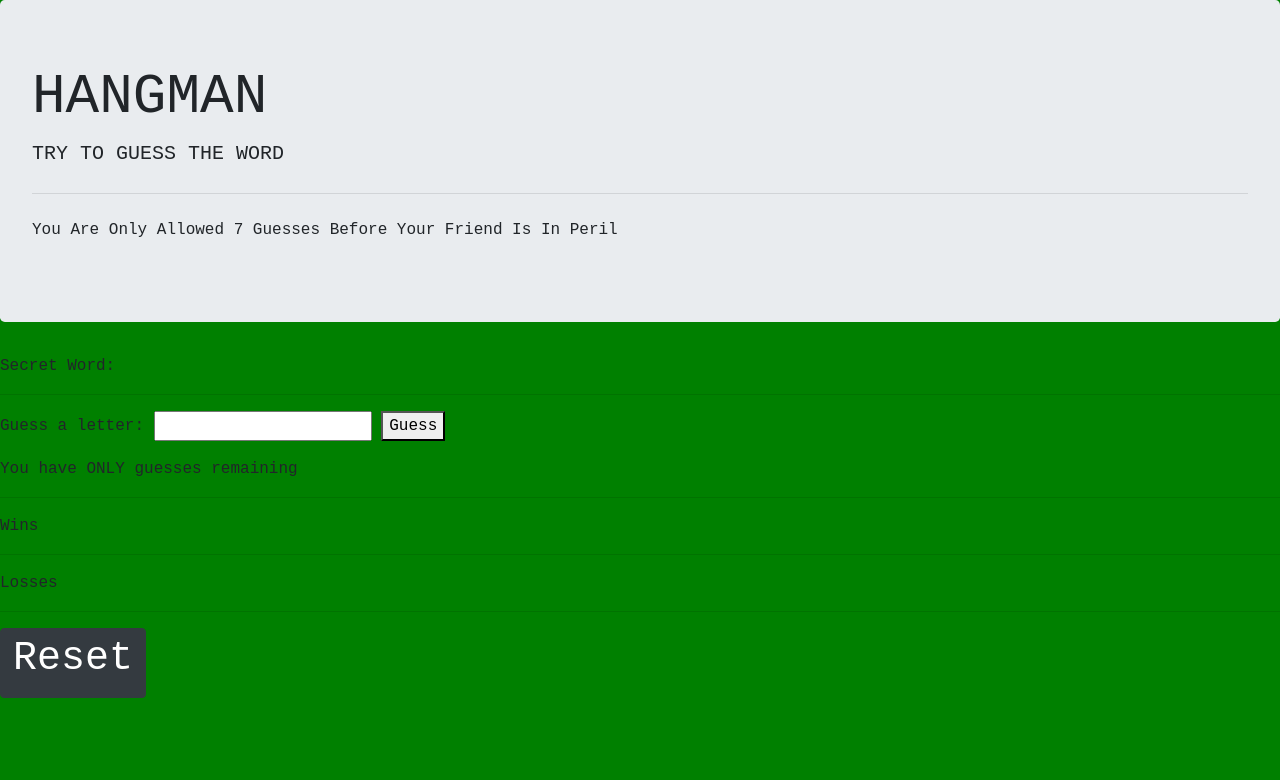
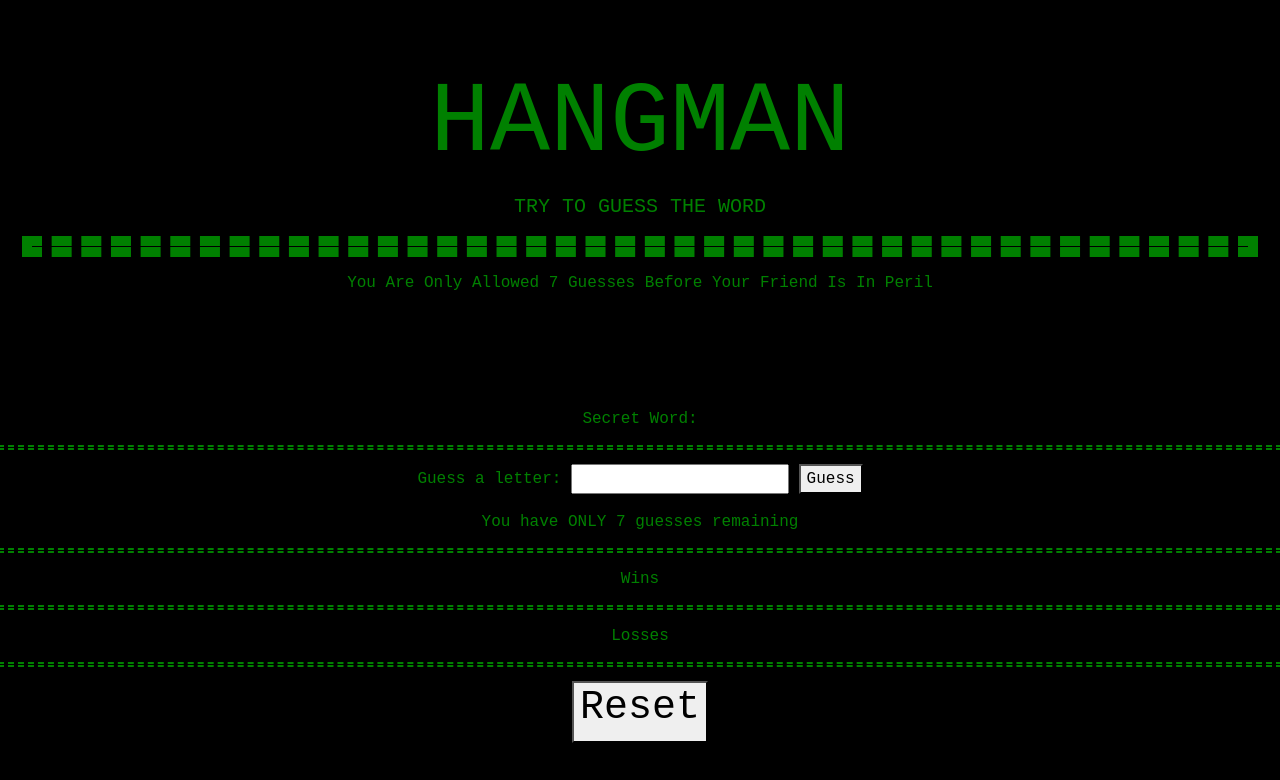
Before and after one commit to Fysics7/Word-Guess-Game, a plain HTML site: page index.html in a window 1280 px wide. Drawn offline with nearby package versions, Linux system fonts and the light colour scheme; a web font is replaced by a local one.

Commit message:
third iteration

```diff
--- a/assets/css/style.css
+++ b/assets/css/style.css
@@ -1,8 +1,61 @@
 * {
     font-family: 'Nanum Gothic Coding', monospace;
     }
+
+.jumbotron {
+
+    background-color: #000000;
+
+}
 body {
 
-    background-color: green
+    background-color: #000000;
 
 }
+
+.display-4 {
+
+    text-align: center;
+    color: #008000;
+    font-size: 100px;
+}
+
+.lead {
+
+    text-align: center;
+    color: #008000;
+
+}
+
+.my-4 {
+
+    outline-color: #008000;
+    outline-style: dashed;
+    outline-width: 10px
+}
+
+.subtext {
+
+    text-align: center;
+    color: #008000
+}
+
+p {
+
+    text-align: center;
+    color: #008000
+}
+
+hr {
+
+    outline-color: #008000;
+    outline-style: dashed;
+    outline-width: 2px;
+
+
+}
+
+guy {
+
+    color: #008000;
+}
--- a/assets/javascript/game.js
+++ b/assets/javascript/game.js
@@ -13,9 +13,8 @@ var guy ;                                                //Guy character in game
 var space ;                                              //Number of spaces for letters
 
 //GET ELEMENTS
-var secretWordFields = document.getElementById("secret-word");
-var guesses = document.getElementById("guesses");
-guesses.innerHTML = guessNum;
+var secretWordFields = document.getElementById("secret-word").innerHTML = answerArray;
+var guesses = document.getElementById("guesses").innerHTML = guessNum;
 var guessLetter = document.getElementById("guess")
 
 
@@ -25,16 +24,18 @@ var guessLetter = document.getElementById("guess")
 function setUpWord() {
 //Select a random index in the array to get a random word
   var randomIndex = Math.floor(Math.random() * words.length);
-  randomWord = words[i];
+  randomWord = words[randomIndex];
   console.log("randomWord is " + randomWord);
 //Populate the array with spaces for each of the letters in the secret word
   for (i = 0; i < randomWord.length; i++) {
     answerArray[i] = "_";
   }
-  secretWord.innerHTML = answerArray;
+  secretWordFields.innerHTML = answerArray;
 }
 
 function makeGuess() {
+
+  $("#makeGuess").on("click", function() {
   console.log("you guessed the letter " + guessedLetter.value);
   // add one to the number of guesses
   guessNum--;
@@ -44,9 +45,9 @@ function makeGuess() {
   guessedLetter.value = "";
   // position the guy
   drawGuy();
-}
+  })}
 
-// Run the function to start the game (this could be tied to a "start game" button)
+//Calling the function to start the game
 setUpWord();
 
 function drawGuy() {
@@ -56,20 +57,34 @@ function drawGuy() {
   // based on which position, show the guy in various degrees of peril
   if (guessNum === 6) {
     guyId.innerHTML = "&nbsp;O ";
-  } else if (guessNum === 5) {
+  }
+
+  else if (guessNum === 5) {
     guyId.innerHTML = "&nbsp;O <br> &nbsp;|";
-  } else if (guessNum === 4) {
+  }
+
+  else if (guessNum === 4) {
     guyId.innerHTML = "&nbsp;O <br> /|";
-  } else if (guessNum === 3) {
+  }
+
+  else if (guessNum === 3) {
     guyId.innerHTML = "&nbsp;O <br> /|\\";
-  } else if (guessNum === 2) {
+  }
+
+  else if (guessNum === 2) {
     guyId.innerHTML = "&nbsp;O <br> /|\\ <br> /";
-  } else if (guessNum === 1) {
+  }
+
+  else if (guessNum === 1) {
     guyId.innerHTML = "&nbsp;O <br> /|\\ <br> /&nbsp;\\";
-  } else if (guessNum === 0) {
+  }
+
+  else if (guessNum === 0) {
     guyId.innerHTML = "<br><br><br> O____|  (laying dead hahaha)";
   }
 
-}
+};
+drawGuy();
 // run it using the number of guesses as the position of the guy
-drawGuy())
+
+});
--- a/index.html
+++ b/index.html
@@ -26,25 +26,35 @@
         <h1 class="display-4">HANGMAN</h1>
         <p class="lead">TRY TO GUESS THE WORD</p>
         <hr class="my-4">
-        <p>You Are Only Allowed 7 Guesses Before Your Friend Is In Peril</p>
+        <p class="subtext">You Are Only Allowed 7 Guesses Before Your Friend Is In Peril</p>
     </div>
 
-    <p>Secret Word: <span id="secret-word"></span></p>
+    <p id="guy"></p>
+    <p>Secret Word:
+        <span id="secret-word"></span>
+    </p>
     <hr>
     <p>Guess a letter:
-      <input type="text" id="guess">
-      <button onclick="makeGuess()">Guess</button>
+        <input type="text" id="guess">
+        <button id="makeGuess">Guess</button>
     </p>
-    <p>You have ONLY <span id="guesses"></span> guesses remaining</p>
+    <p>You have ONLY
+        <span id="guesses"></span> guesses remaining</p>
     <hr>
-    <p>Wins <span id="wins"></span></p>
+    <p>Wins
+        <span id="wins"></span>
+    </p>
     <hr>
-    <p>Losses <span id="losses"></span></p>
+    <p>Losses
+        <span id="losses"></span>
+    </p>
     <hr>
     <p>
-    <button id="button-reset" class="btn btn-dark clear" value="reset"><h1>Reset</h1></button>
+        <button id="button-reset" value="reset">
+            <h1>Reset</h1>
+        </button>
     </p>
-    <p id="guy"></p>
+
 </body>
 
 </html>
```
